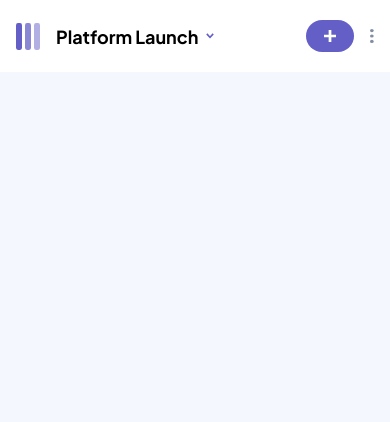
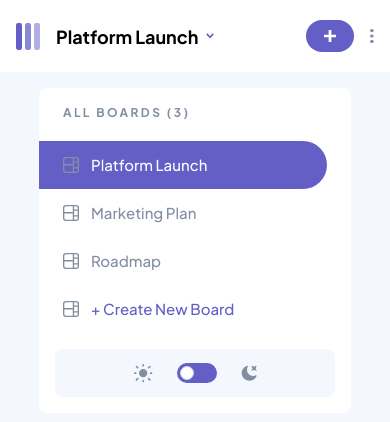
Before and after one commit to 12Ricky0/kanban-task-mgt, a Next.js app: page / in a window 390 px wide. Shown: the top 422 px of the page. Built offline with nearby package versions, Linux system fonts and the light colour scheme.

Commit message:
mobile sidebar

```diff
--- a/app/page.tsx
+++ b/app/page.tsx
@@ -1,10 +1,12 @@
 import Image from "next/image";
 import Header from "@/components/header";
+import NavBar from "@/components/side-bar";
 
 export default function Home() {
   return (
     <main className="">
       <Header />
+      <NavBar />
     </main>
   );
 }
--- /dev/null
+++ b/components/side-bar.tsx
@@ -0,0 +1,87 @@
+import Image from "next/image";
+
+export default function NavBar() {
+  return (
+    <nav className="bg-white rounded-lg mt-4 w-[80%] mx-auto pb-4">
+      <div>
+        <h1 className="text-[12px] text-secondary-gray font-bold tracking-[2.4px] mb-[19px] mx-6 pt-4">
+          ALL BOARDS (3)
+        </h1>
+        <ul className="">
+          <li className="bg-primary-violet h-12 flex items-center mr-6 rounded-r-full">
+            <Image
+              src="/assets/icon-board.svg"
+              alt="board"
+              width={16}
+              height={16}
+              className="inline-block mr-3 ml-6"
+            />
+            <span className="text-white text-[15px] font-medium">
+              Platform Launch
+            </span>
+          </li>
+          <li className=" h-12 flex items-center mr-6 rounded-r-full">
+            <Image
+              src="/assets/icon-board.svg"
+              alt="board"
+              width={16}
+              height={16}
+              className="inline-block mr-3 ml-6"
+            />
+            <span className="text-secondary-gray text-[15px] font-medium">
+              Marketing Plan
+            </span>
+          </li>
+          <li className=" h-12 flex items-center mr-6 rounded-r-full">
+            <Image
+              src="/assets/icon-board.svg"
+              alt="board"
+              width={16}
+              height={16}
+              className="inline-block mr-3 ml-6"
+            />
+            <span className="text-secondary-gray text-[15px] font-medium">
+              Roadmap
+            </span>
+          </li>
+          <li className=" h-12 flex items-center mr-6 rounded-r-full">
+            <Image
+              src="/assets/icon-board.svg"
+              alt="board"
+              width={16}
+              height={16}
+              className="inline-block mr-3 ml-6"
+            />
+            <span className="text-primary-violet text-[15px] font-medium">
+              + Create New Board
+            </span>
+          </li>
+        </ul>
+      </div>
+
+      <div className="bg-tetiary-white-space h-12 mt-4 flex items-center justify-center mx-4 rounded-lg">
+        <Image
+          src="/assets/icon-light-theme.svg"
+          alt="light-theme"
+          width={16}
+          height={16}
+          className="w-auto h-auto inline-block "
+        />
+        <div className="flex items-center mx-6">
+          <label className="relative inline-flex items-center cursor-pointer">
+            <input type="checkbox" className="sr-only peer" />
+            <div className="w-[40px] h-[20px] bg-primary-violet peer-focus:outline-none peer-focus:ring-2 peer-focus:ring-blue-500 dark:bg-gray-700 peer-checked:bg-primary-light-violet rounded-full peer peer-checked:after:translate-x-5 after:content-[''] after:absolute after:top-[3px] after:left-[3px] after:bg-white after:border-gray-300 after:border after:rounded-full after:h-[14px] after:w-[14px] after:transition-all dark:border-gray-600 peer-checked:after:border-white"></div>
+          </label>
+        </div>
+
+        <Image
+          src="/assets/icon-dark-theme.svg"
+          alt="light-theme"
+          width={16}
+          height={16}
+          className="inline-block w-auto h-auto"
+        />
+      </div>
+    </nav>
+  );
+}
```
